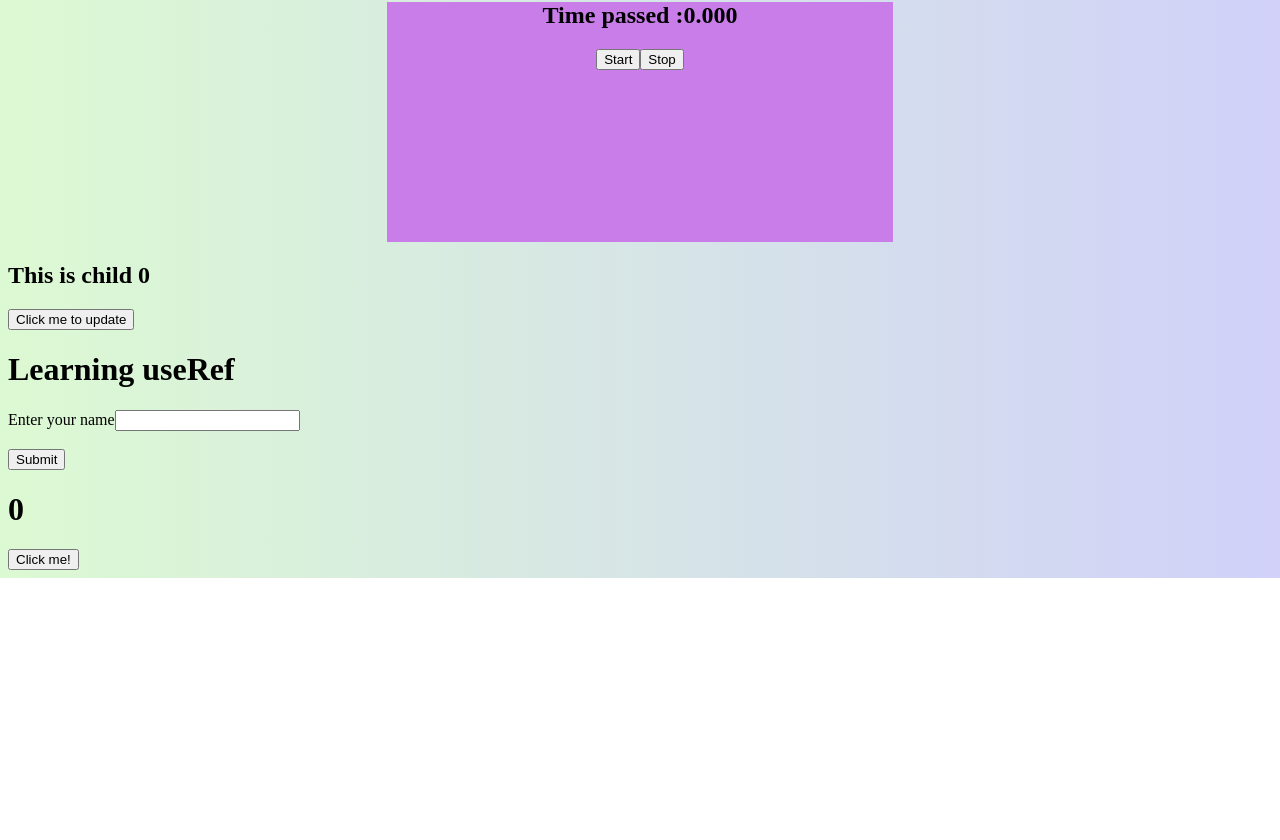
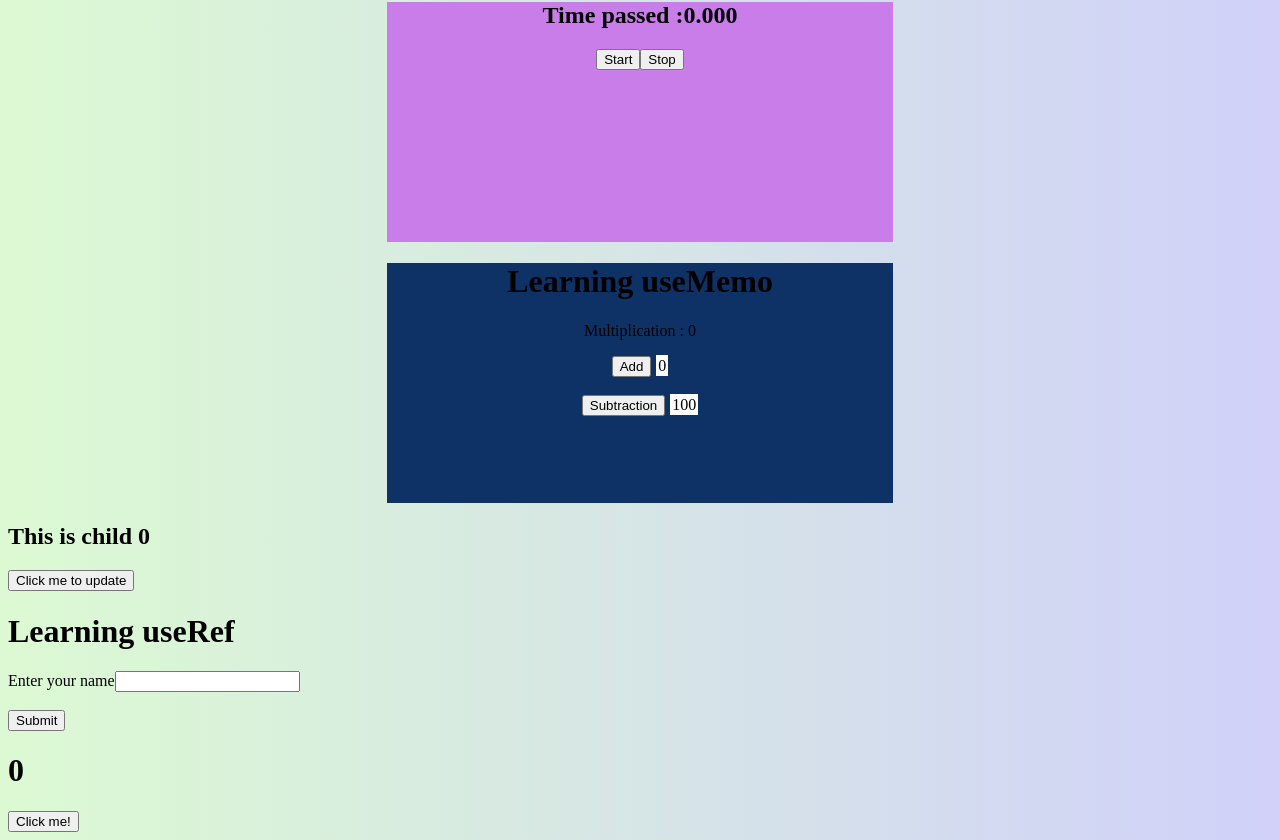
Before and after one commit to Gaditi12/React-work, a React (Create React App) app: page / in a window 1280 px wide. Shown: the part 3527-4367 px from the top of the page. Before the commit the page ends 4105 px from the top, so only its background shows below. Built offline with nearby package versions, Linux system fonts and the light colour scheme; no server answers.

Commit message:
optimization using useMemo

```diff
--- a/public/style.css
+++ b/public/style.css
@@ -160,3 +160,15 @@ a:hover {
   height: 30vh;
   width: 40%;
 }
+.memo {
+  margin: auto;
+  text-align: center;
+  background-color: #0f3266;
+  height: 30vh;
+  width: 40%;
+}
+.span {
+  margin-left: 5px;
+  padding: 2px;
+  background-color: #ffffff;
+}
--- a/src/App.js
+++ b/src/App.js
@@ -24,6 +24,7 @@ import Example from "./component/UseEffect";
 import FetchData from "./component/UseEffectApi";
 import ComA from "./component/ComA";
 import StopWatch from "./component/StopWatch";
+import Memo from "./component/UseMemo";
 const FirstName = createContext();
 const LastName = createContext();
 const comment = {
@@ -95,6 +96,7 @@ function App() {
         </LastName.Provider>
       </FirstName.Provider>
       <StopWatch />
+      <Memo />
     </>
   );
 }
--- /dev/null
+++ b/src/component/UseMemo.jsx
@@ -0,0 +1,25 @@
+import React, { useMemo, useState } from "react";
+export default function Memo() {
+  const [add, setAdd] = useState(0);
+  const [minus, setMinus] = useState(100);
+  const multiplication = useMemo(
+    function multiply() {
+      return add * 10;
+    },
+    [add]
+  );
+  return (
+    <>
+      <div className="memo">
+        <h1>Learning useMemo</h1>
+        <p>Multiplication : {multiplication}</p>
+        <button onClick={() => setAdd(add + 1)}> Add</button>
+        <span className="span">{add}</span>
+        <br />
+        <br />
+        <button onClick={() => setMinus(minus - 1)}>Subtraction</button>
+        <span className="span">{minus}</span>
+      </div>
+    </>
+  );
+}
```
